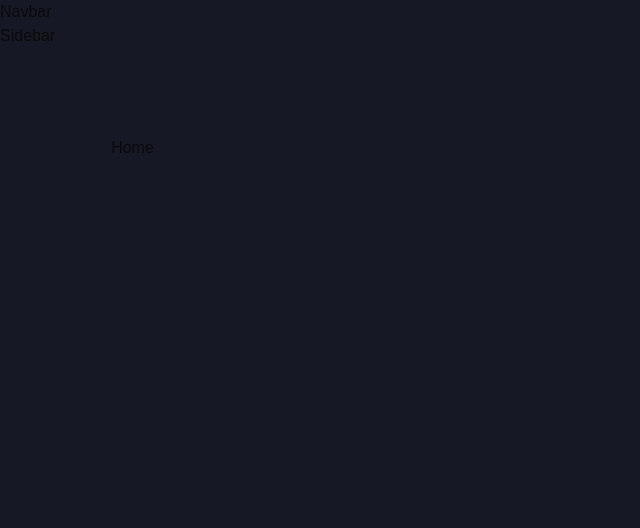
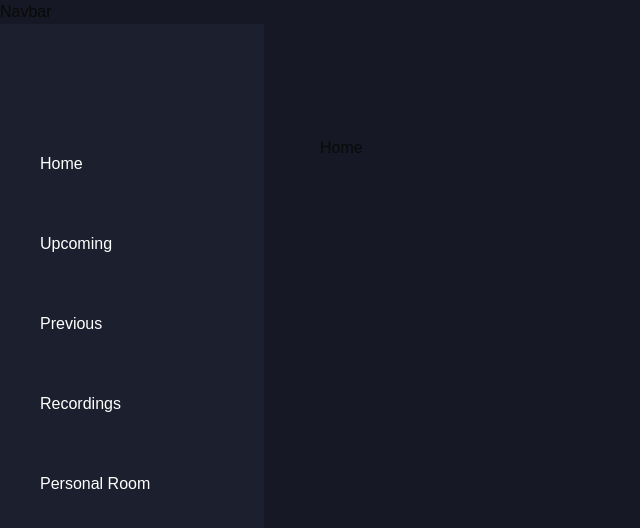
Before and after one commit to hiroki-0815/zoom-clone, a Next.js app: page / in a window 1280 px wide. Shown: the top 528 px of the page, without its empty margins (0-640 px from the left). Built offline with nearby package versions, Linux system fonts and the light colour scheme.

Commit message:
add sidebar contents dinamically

```diff
--- a/components/Sidebar.tsx
+++ b/components/Sidebar.tsx
@@ -1,7 +1,36 @@
+"use client";
+
+import { sidebarLinks } from "@/constants";
+import { cn } from "@/lib/utils";
+import Link from "next/link";
+import { usePathname } from "next/navigation";
 import React from "react";
 
 const Sidebar = () => {
-  return <div>Sidebar</div>;
+  const pathname = usePathname();
+
+  return (
+    <section className="sticky left-0 top-0 flex h-screen w-fit flex-col justify-between bg-dark-1 p-6 pt-28 text-white max-sm:hidden lg:w-[264px]">
+      <div className="flex flex-col gap-6">
+        {sidebarLinks.map((link) => {
+          const isActive =
+            pathname === link.route || pathname.startsWith(link.route);
+          return (
+            <Link
+              href={link.route}
+              key={link.label}
+              className={cn(
+                "flex gap-4 items-center p-4 rounded-lg justify-start",
+                { "bg-blue-1": isActive }
+              )}
+            >
+              {link.label}
+            </Link>
+          );
+        })}
+      </div>
+    </section>
+  );
 };
 
 export default Sidebar;
--- /dev/null
+++ b/constants/index.ts
@@ -0,0 +1,24 @@
+export const sidebarLinks =[
+  {
+    label:'Home',
+    imgUrl: '/icons/home.svg',
+    route:'/'
+  },
+  {
+    label:'Upcoming',
+    imgUrl: '/icons/upcoming.svg',
+    route:'/upcoming'
+  },  {
+    label:'Previous',
+    imgUrl: '/icons/previous.svg',
+    route:'/previous'
+  },  {
+    label:'Recordings',
+    imgUrl: '/icons/Video.svg',
+    route:'/recordings'
+  },  {
+    label:'Personal Room',
+    imgUrl: '/icons/add-personal.svg',
+    route:'/personal-room'
+  },
+]
```
